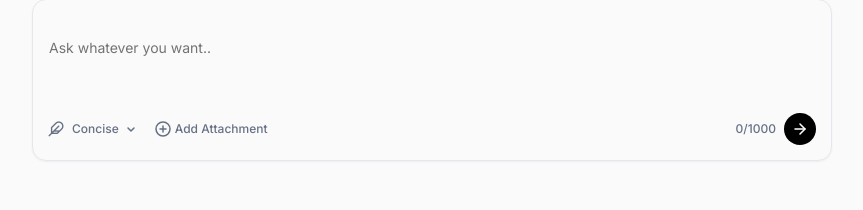
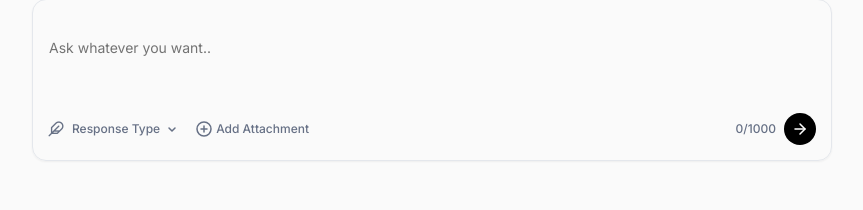
Before and after one commit to sai-veda/zams, a Next.js app: page / in a window 1280 px wide. Shown: the part 390-600 px from the top of the page, without its empty margins (208-1071 px from the left). Built offline with nearby package versions, Linux system fonts and the light colour scheme.

Commit message:
fix the input

```diff
--- a/src/components/ChatInput.tsx
+++ b/src/components/ChatInput.tsx
@@ -12,7 +12,7 @@ interface ChatInputProps {
   setIsLoading: React.Dispatch<React.SetStateAction<boolean>>;
 }
 
-type ResponseType = 'concise' | 'detailed';
+type ResponseType = 'concise' | 'detailed' | null;
 
 export function ChatInput({
   messages,
@@ -23,7 +23,7 @@ export function ChatInput({
   setIsLoading
 }: ChatInputProps) {
   const [input, setInput] = useState<string>('');
-  const [responseType, setResponseType] = useState<ResponseType>('concise');
+  const [responseType, setResponseType] = useState<ResponseType>(null);
   const [showResponseTypeDropdown, setShowResponseTypeDropdown] = useState<boolean>(false);
   const [file, setFile] = useState<File | null>(null);
   const inputRef = useRef<HTMLInputElement>(null);
@@ -83,7 +83,7 @@ export function ChatInput({
       // Create request body for chat
       const requestBody = {
         messages: [...messages, userMessage],
-        responseType
+        responseType: responseType || 'concise' // Default to concise if not selected
       };
 
       // Setup streaming response
@@ -209,7 +209,7 @@ export function ChatInput({
                   textAlign: "center",
                   color: "#667085"
                 }}>
-                  {responseType === 'concise' ? 'Concise' : 'Detailed'}
+                  {responseType ? (responseType === 'concise' ? 'Concise' : 'Detailed') : 'Response Type'}
                 </span>
                 <svg width="16" height="16" viewBox="0 0 16 16" fill="none" xmlns="http://www.w3.org/2000/svg">
                   <path d="M5 7L8 10L11 7" stroke="#667085" strokeWidth="1.5" strokeLinecap="round" strokeLinejoin="round"/>
@@ -217,7 +217,7 @@ export function ChatInput({
               </button>
 
               {showResponseTypeDropdown && (
-                <div className="absolute left-0 bottom-8 bg-white rounded-md shadow-md p-2 z-10 min-w-[120px] border border-[#E4E7EC]">
+                <div className="absolute left-0 top-8 bg-white rounded-md shadow-md p-2 z-10 min-w-[120px] border border-[#E4E7EC]">
                   <button
                     className={`w-full text-left px-2 py-1.5 rounded ${responseType === 'concise' ? 'bg-[#F9FAFB]' : ''}`}
                     style={{
```
